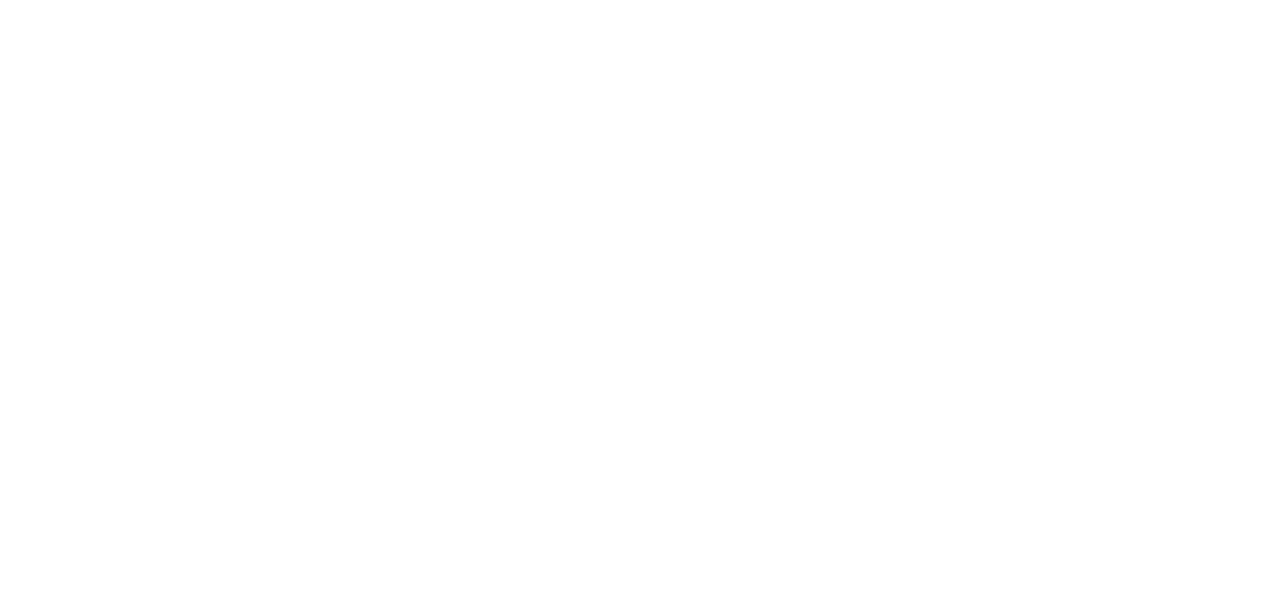
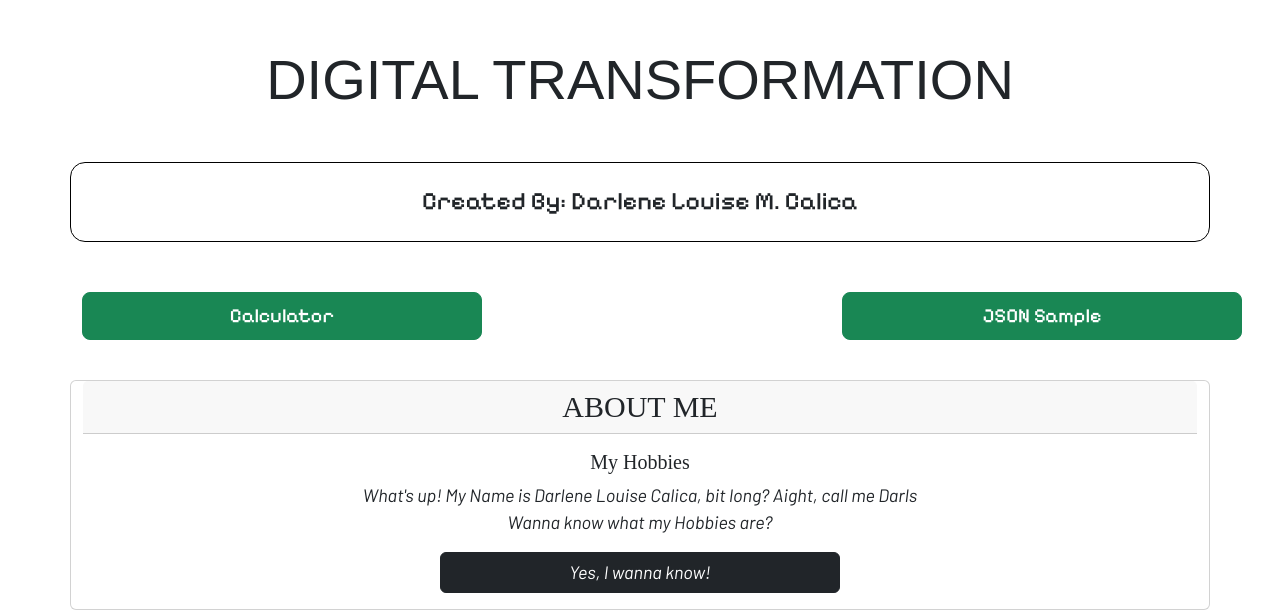
Before and after one commit to DarlsCalica/ACTION-OJT_Calica, a React (Vite) app in the folder OJT_1-Calica/: page / in a window 1280 px wide. Before the commit this address had no page. Shown: the part 222-832 px from the top of the page. Before the commit the page ends 800 px from the top, so only its background shows below. Built offline with nearby package versions, Linux system fonts and the light colour scheme; a web font is replaced by a local one.

Commit message:
Added path for JSON and Hobbies

```diff
--- a/OJT_1-Calica/src/main.tsx
+++ b/OJT_1-Calica/src/main.tsx
@@ -5,13 +5,17 @@ import { BrowserRouter, Route, Routes} from "react-router-dom"
 import Calculator from './pages/Calculator'
 import Home from './pages/Home'
 import 'bootstrap/dist/css/bootstrap.min.css';
+import Json from './pages/Json'
+import Hobbies from './pages/Hobbies'
 
 ReactDOM.createRoot(document.getElementById('root')!).render(
   <React.StrictMode>
     <BrowserRouter>
       <Routes>
-        <Route path="/home" element={<Home />}></Route>
+        <Route path="/" element={<Home />}></Route>
         <Route path="/calculator" element={<Calculator />}></Route>
+        <Route path="/json_sample" element={<Json />}></Route>
+        <Route path="/hobbies" element={<Hobbies />}></Route>
       </Routes>
     </BrowserRouter>
   </React.StrictMode>,
```
